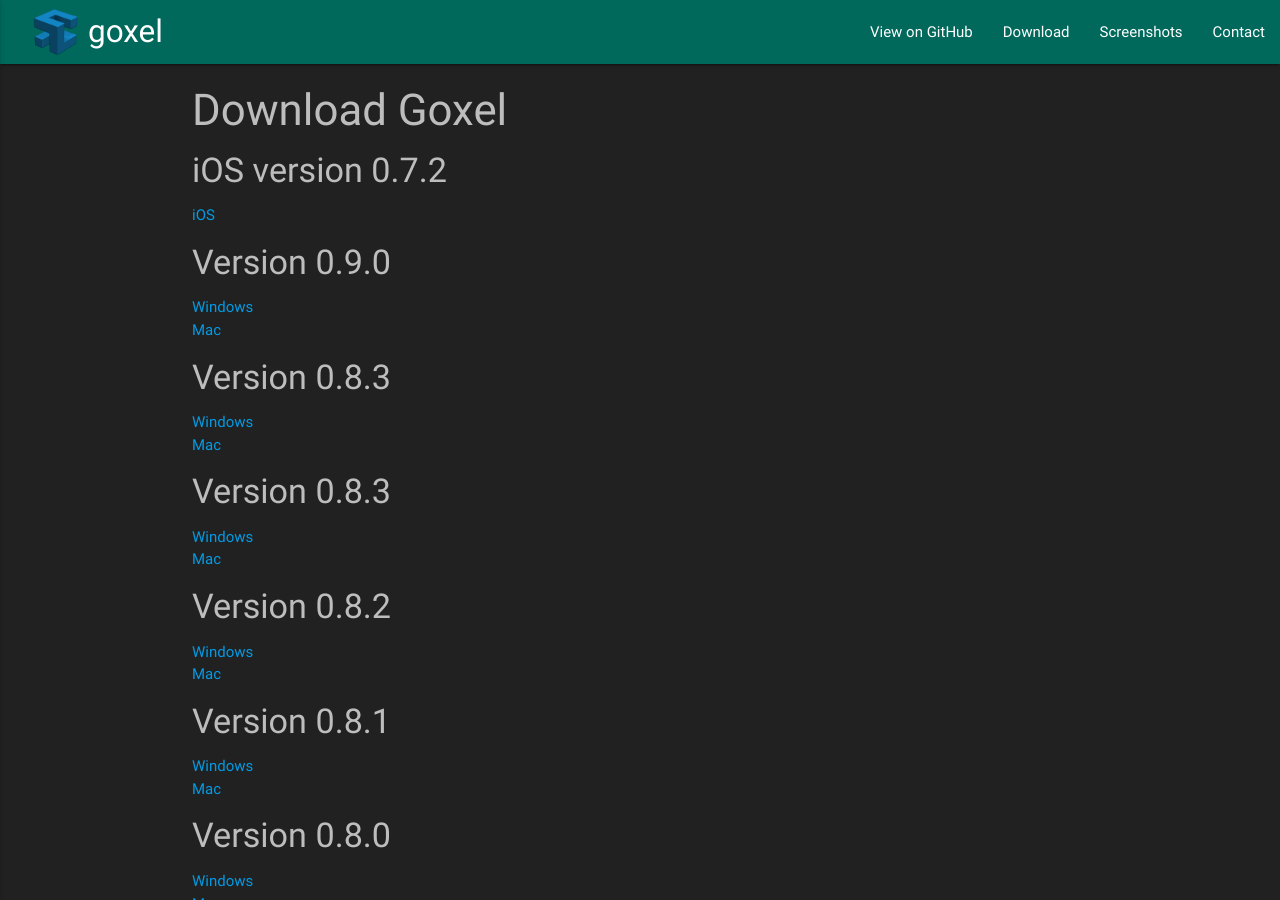
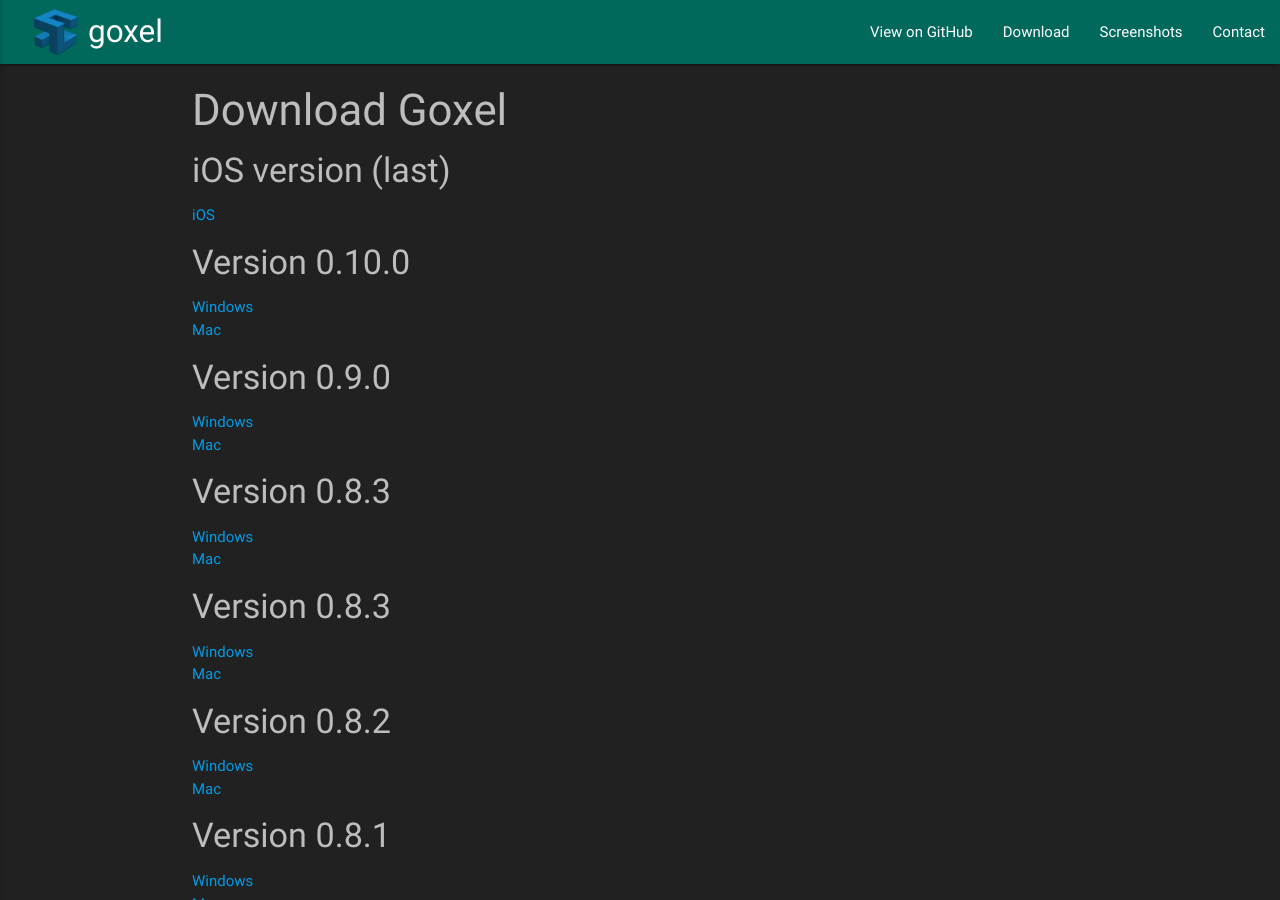
Before and after one commit to guillaumechereau/goxel, a Jekyll site: the page built from downloads.markdown, in a window 1280 px wide and 900 px high. Built offline with Jekyll 4.4.1, drawn with Linux system fonts in a browser that asks for light colours; nearby versions of some CDN libraries; our own code applies the rules of GitHub Pages for plain Markdown files.

Commit message:
Update download links

```diff
--- a/downloads.markdown
+++ b/downloads.markdown
@@ -4,9 +4,14 @@
 
 ### Download Goxel
 
-#### iOS version 0.7.2
+#### iOS version (last)
 
 - [iOS](https://itunes.apple.com/us/app/goxel-3d-voxel-editor/id1259097826)
+
+#### Version 0.10.0
+
+- [Windows](https://github.com/guillaumechereau/goxel/releases/download/v0.10.0/goxel-0.10.0-windows.zip)
+- [Mac](https://github.com/guillaumechereau/goxel/releases/download/v0.10.0/goxel-0.10.0-mac.zip)
 
 #### Version 0.9.0
 
--- a/index.markdown
+++ b/index.markdown
@@ -81,10 +81,10 @@
 
 ## Downloads
 
-Version 0.9.0:
+Version 0.10.0:
 
-- [Windows](https://github.com/guillaumechereau/goxel/releases/download/v0.9.0/goxel-0.9.0-windows.zip)
-- [Mac](https://github.com/guillaumechereau/goxel/releases/download/v0.9.0/goxel-0.9.0-mac.zip)
+- [Windows](https://github.com/guillaumechereau/goxel/releases/download/v0.10.0/goxel-0.10.0-windows.zip)
+- [Mac](https://github.com/guillaumechereau/goxel/releases/download/v0.10.0/goxel-0.10.0-mac.zip)
 
 {: .clear }
 <br/>
```
